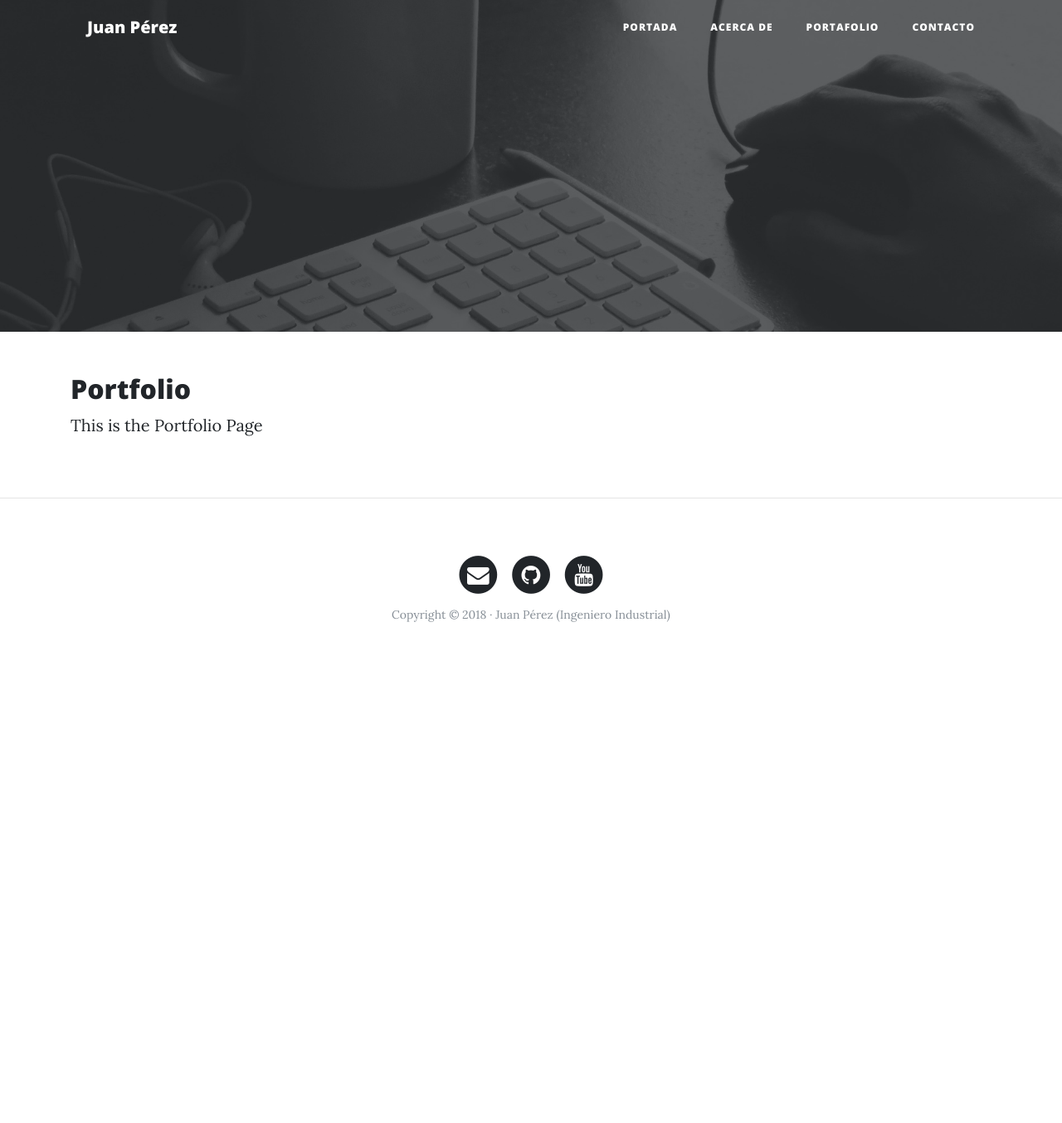
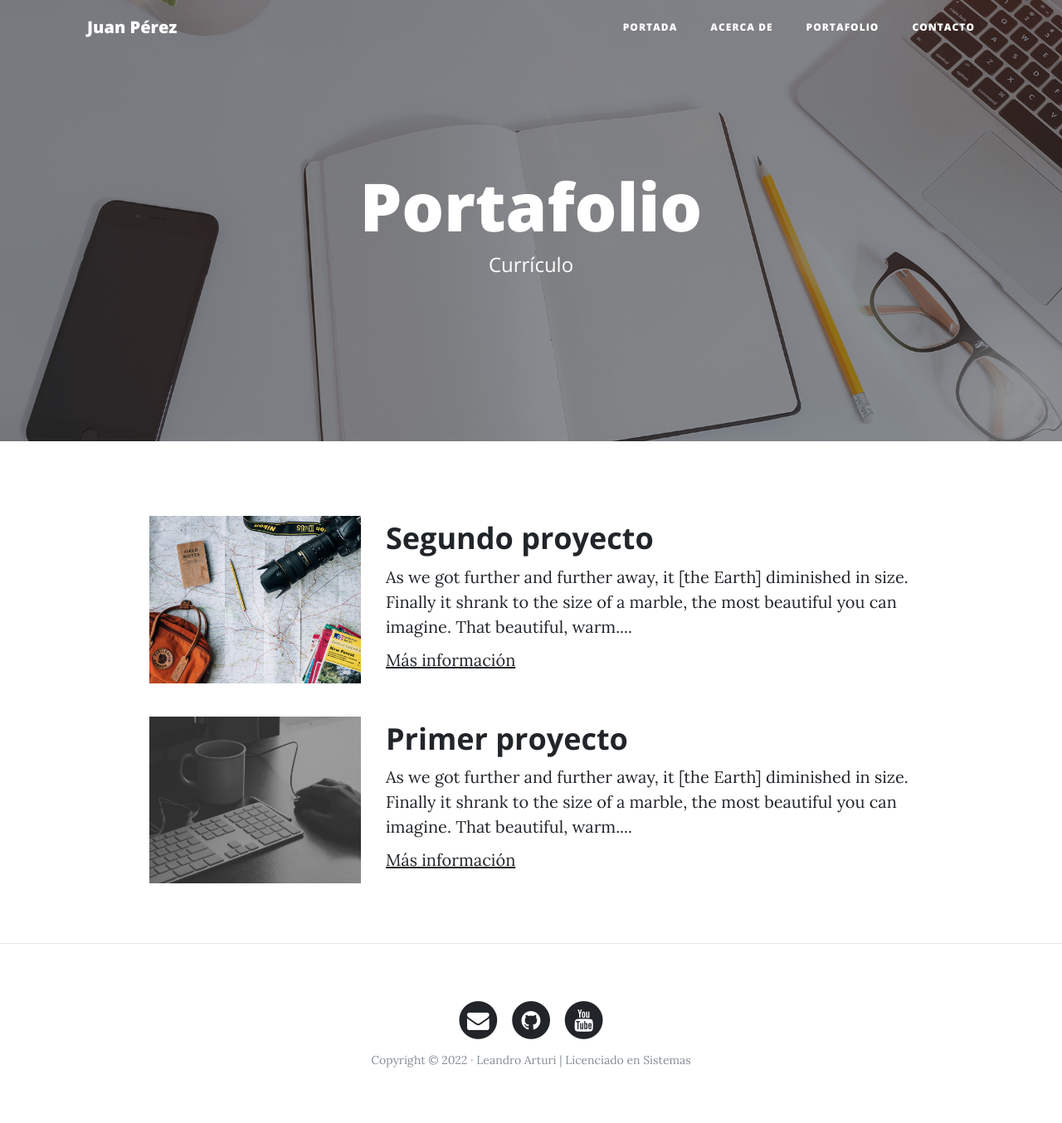
Before and after one commit to larturi/django-personal-page, a Django app: page /portfolio/ in a window 1280 px wide. Shown: the whole page at 83% size. Before the commit the page ends 750 px from the top, so only its background shows below. Run offline with Django 4.2, Linux system fonts and the light colour scheme; some libraries are stand-ins or nearby versions.

Commit message:
Template aplicado a todas las paginas

```diff
--- a/webpersonal/core/templates/core/base.html
+++ b/webpersonal/core/templates/core/base.html
@@ -6,7 +6,7 @@
     <meta charset="utf-8">
     <meta name="viewport" content="width=device-width, initial-scale=1, shrink-to-fit=no">
 
-    <title>{% block title %}{% endblock %} | Juan Pérez</title>
+    <title>{% block title %}{% endblock %} | Leandro Arturi</title>
 
     <!-- Estilos y fuentes del template  -->
     {% load static %}
@@ -48,7 +48,7 @@
     </nav>
 
     <!-- Cabecera -->
-    <header class="masthead" style="background-image: url({% static 'core/img/home-bg.jpg' %})">
+    <header class="masthead" style="background-image: url('{% block background  %} {% endblock %}')">
         <div class="overlay"></div>
         <div class="container">
             <div class="row">
@@ -100,7 +100,7 @@
                             </a>
                         </li>
                     </ul>
-                    <p class="copyright text-muted">Copyright &copy; 2018 · Juan Pérez (Ingeniero Industrial) </p>
+                    <p class="copyright text-muted">Copyright &copy; 2022 · Leandro Arturi | Licenciado en Sistemas </p>
                 </div>
             </div>
         </div>
--- a/webpersonal/core/templates/core/portfolio.html
+++ b/webpersonal/core/templates/core/portfolio.html
@@ -1,11 +1,36 @@
 {% extends 'core/base.html' %}
 
-{% block title %} Portfolio {% endblock %}
+{% block title %} Portafolio {% endblock %}
+
+{% block background %} {% load static %} {% static 'core/img/portfolio-bg.jpg' %} {% endblock %}
+
+{% block headers %}
+    <h1>Portafolio</h1>
+    <span class="subheading">Currículo</span>
+{% endblock %}
 
 {% block content %}
 
-    <h2>Portfolio</h2>
+    <div class="row project">
+        <div class="col-lg-3 col-md-4 offset-lg-1">
+            <img class="img-fluid" src="{% static 'core/img/about-bg.jpg' %}" alt="">
+        </div>
+    <div class="col-lg-7 col-md-8">
+            <h2 class="section-heading title">Segundo proyecto</h2>
+        <p>As we got further and further away, it [the Earth] diminished in size. Finally it shrank to the size of a marble, the most beautiful you can imagine. That beautiful, warm....</p>
+        <p><a href="http://google.com">Más información</a></p>
+        </div>
+    </div>
+    <!-- Proyecto -->
+    <div class="row project">
+        <div class="col-lg-3 col-md-4 offset-lg-1">
+            <img class="img-fluid" src="{% static 'core/img/home-bg.jpg' %}" alt="">
+        </div>
+    <div class="col-lg-7 col-md-8">
+            <h2 class="section-heading title">Primer proyecto</h2>
+        <p>As we got further and further away, it [the Earth] diminished in size. Finally it shrank to the size of a marble, the most beautiful you can imagine. That beautiful, warm....</p>
+        <p><a href="http://google.com">Más información</a></p>
+        </div>
+    </div>
 
-    <p>This is the Portfolio Page</p>
-
-{% endblock %}
+{% endblock  %}
```
Also changed, not shown: webpersonal/core/templates/core/about.html (+17 -6 lines), webpersonal/core/templates/core/contact.html (+16 -6 lines), webpersonal/core/templates/core/home.html (+4 -5 lines).
